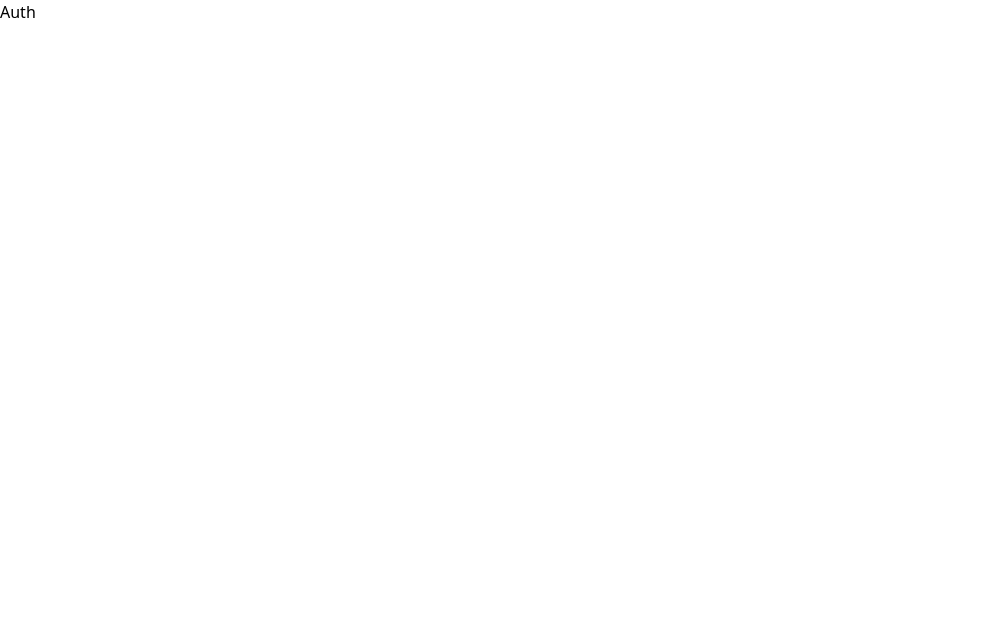
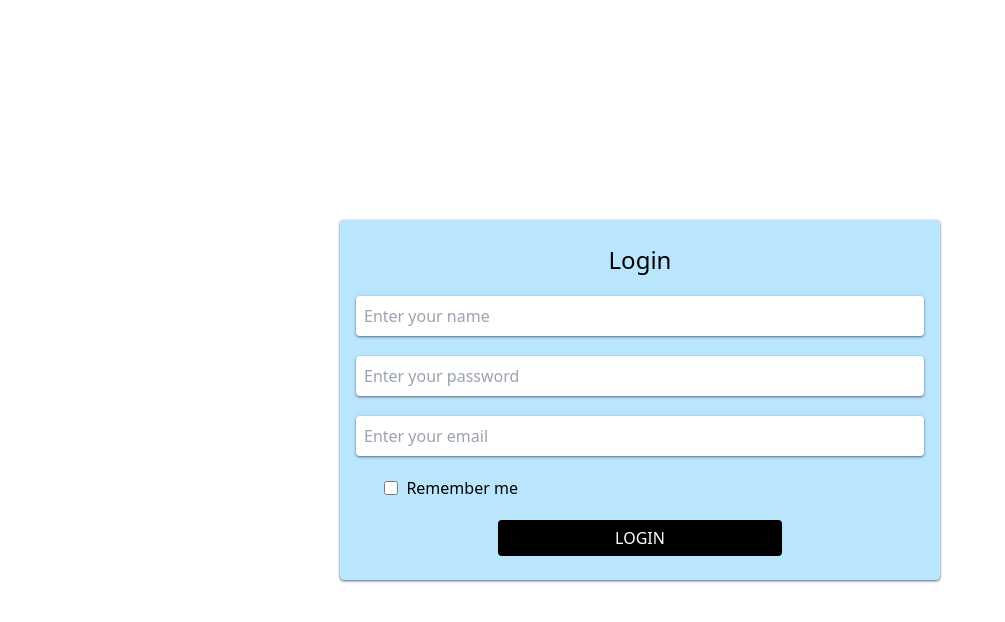
Before and after one commit to bilsim-code/taskit, a React (Vite) app in the folder client/: page /auth in a window 1280 px wide. Shown: the top 622 px of the page, without its empty margins (0-1005 px from the left). Built offline with nearby package versions, Linux system fonts and the light colour scheme.

Commit message:
add login functionality

```diff
--- a/client/src/Pages/Auth.jsx
+++ b/client/src/Pages/Auth.jsx
@@ -1,8 +1,45 @@
+import { useState } from "react";
 
 const Auth = () => {
+  const [isLogin, setisLogin] = useState(true);
   return (
-    <div>Auth</div>
-  )
-}
+    <div className="flex items-center justify-center h-screen">
+      <form className="max-w-[600px] mx-5 bg-sky-200 px-4 py-6 rounded shadow shadow-slate-500 ">
+        <h2 className="text-2xl text-center mb-5 font-medium">Login</h2>
+        <input
+          type="text"
+          name="username"
+          placeholder="Enter your name"
+          className="shadow shadow-slate-500 rounded p-2 w-full mb-5 focus:outline focus:outline-gray-500"
+        />
+        <input
+          type="password"
+          name="password"
+          id="password"
+          placeholder="Enter your password"
+          className="shadow shadow-slate-500 rounded p-2 w-full mb-5 focus:outline focus:outline-gray-500"
+        />
+        <input
+          type="email"
+          name="email"
+          id="email"
+          placeholder="Enter your email"
+          className="shadow shadow-slate-500 rounded p-2 w-full mb-5 focus:outline focus:outline-gray-500"
+        />
+        <div className="flex items-center ml-[5%] gap-2 mb-5">
+          <input type="checkbox" name="check" id="check" className="size-3.5" />
+          <label htmlFor="check">Remember me</label>
+        </div>
 
-export default Auth
+        <button
+          type="submit"
+          className="bg-black text-white p-1.5 w-1/2 max-nav-xxs:w-full grid mx-auto rounded uppercase font-medium "
+        >
+          Login
+        </button>
+      </form>
+    </div>
+  );
+};
+
+export default Auth;
```
